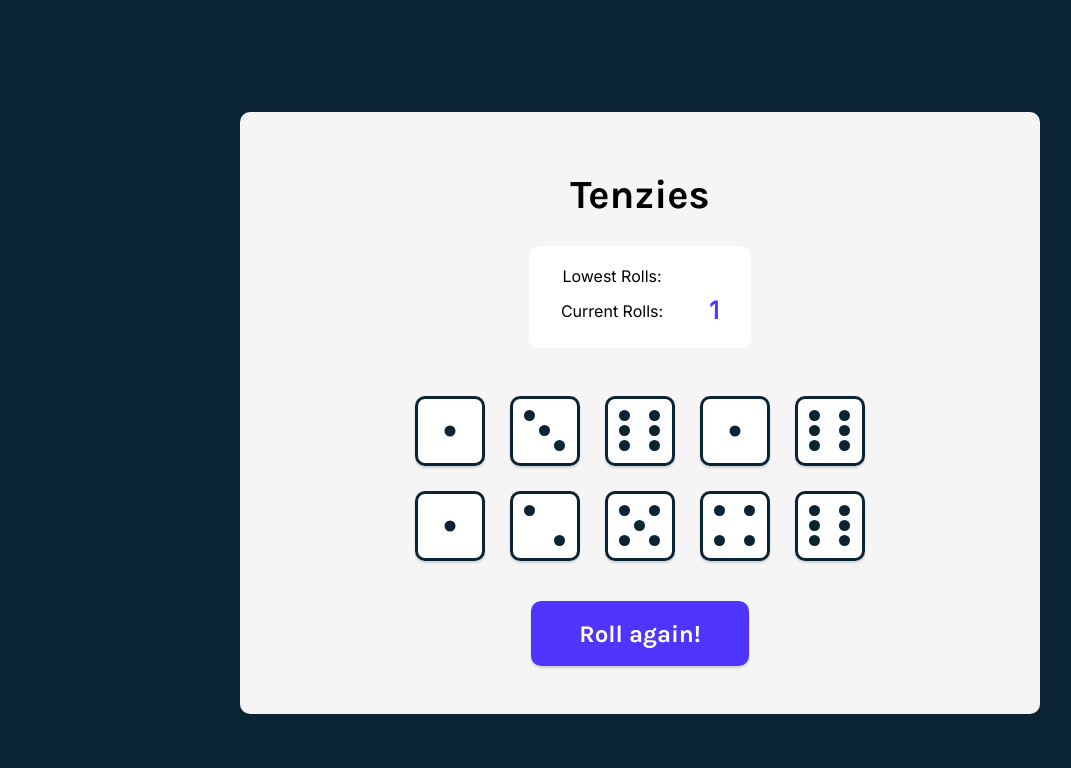
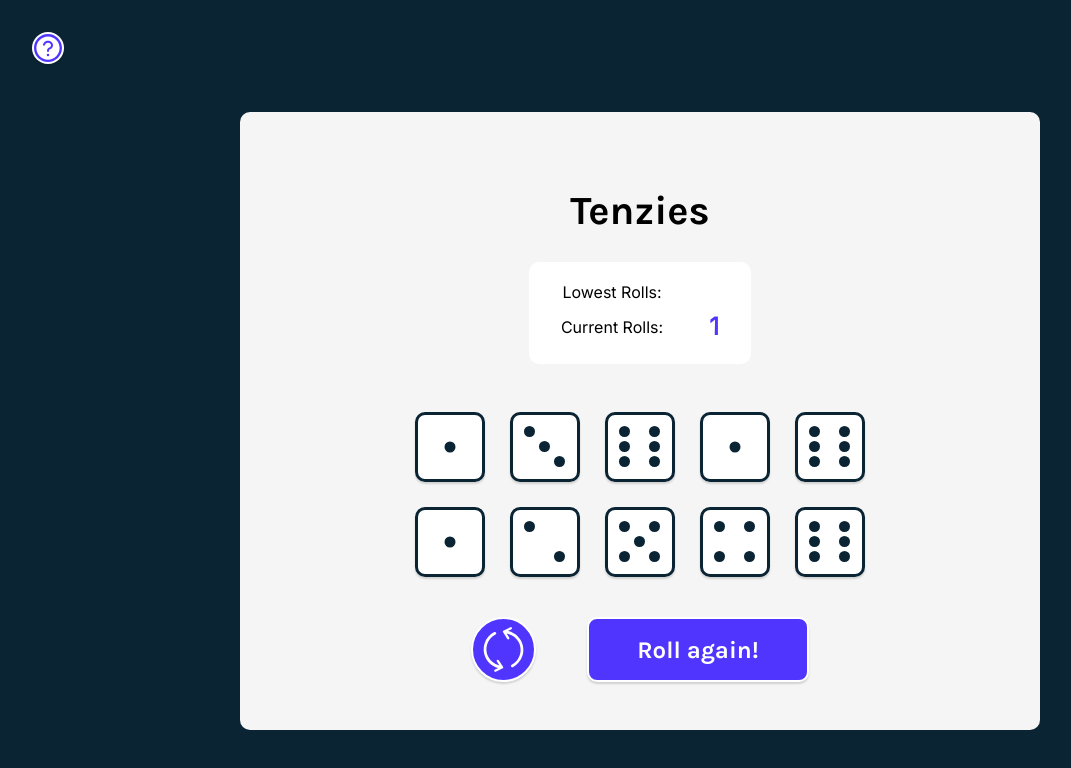
Before and after one commit to redirwin/tenzies, a React (Vite) app: page / in a window 1280 px wide. Both pictures are taken after a click on the button "Let's Roll!". Shown: the top 768 px of the page, without its empty margins (0-1071 px from the left). Built offline with nearby package versions, Linux system fonts and the light colour scheme.

Commit message:
Adds a help/about component and in-game reset button.

```diff
--- /dev/null
+++ b/src/Components/scripts/About.jsx
@@ -0,0 +1,59 @@
+import styles from "../styles/About.module.scss";
+import { TfiGithub, TfiLinkedin, TfiTwitter } from "react-icons/tfi";
+import { SlRefresh } from "react-icons/sl";
+
+
+export default function About(props) {
+  return (
+    <aside className={styles.About} onClick={() => props.handleShowAbout()}>
+      <h2>Rules</h2>
+      <p>
+        This is a simple version of the popular dice game, Tenzi. The goal is to
+        get all ten dice locked with the same number. The game is over when all dice are matched and locked.
+      </p>
+      <p>
+        To lock or unlock a die, simply click or tap on it. Only unlocked dice
+        will be rolled when you click the Roll button.
+      </p>
+      <p>
+        During game play, you'll also see the <SlRefresh /> button, which will immediately create a new game.
+      </p>
+      <p>
+        The scoreboard tracks the lowest number of rolls it took to get all ten dice locked with the same number. See if you can beat your best score!
+      </p>
+      <h2>About</h2>
+      <p>
+        This implementation of Tenzies was built using React.js and modular
+        Sass, with the original design specs and requirements provided by{" "}
+        <a href="https://scrimba.com" target="_blank">
+          Scrimba
+        </a>
+        . The game has been modified to include a few additional features,
+        including a reset button, a help button, dice pips (built with CSS), and
+        score keeping using local browser storage.
+      </p>
+      <h2>About the Developer</h2>
+      <p>
+        David Irwin is a web developer based in Mesa, Arizona. He has been
+        building websites and web applications for over 10 years, and has been
+        working with React.js since 2019. David works in higher education, and
+        is heavily involved with custom Druapal CMS implementations.
+      </p>
+      <p>
+        Some personal projects he's working on include a Minesweeper clone, a
+        headless CMS implementation, and a CRM for notary publics.
+      </p>
+      <div>
+        <a href="https://linkedin.com/in/redirwin" target="_blank">
+          <TfiLinkedin />
+        </a>
+        <a href="https://github.com/redirwin" target="_blank">
+          <TfiGithub />
+        </a>
+        <a href="https://twitter.com/redirwin" target="_blank">
+          <TfiTwitter />
+        </a>
+      </div>
+    </aside>
+  );
+}
--- a/src/Components/scripts/App.jsx
+++ b/src/Components/scripts/App.jsx
@@ -1,8 +1,11 @@
 import { useState, useEffect } from "react";
 import { nanoid } from "nanoid";
+import { AiOutlineQuestionCircle, AiFillCloseCircle } from "react-icons/ai";
+import { SlRefresh } from "react-icons/sl";
 import Confetti from "react-confetti";
 import styles from "../styles/App.module.scss";
 import Die from "./Die";
+import About from "./About";
 
 export default function App() {
   const [rolls, setRolls] = useState(0);
@@ -10,6 +13,7 @@ export default function App() {
   const [dice, setDice] = useState(getAllNewDice);
   const [tenzies, setTenzies] = useState(false);
   const [stats, setStats] = useState(getStats());
+  const [displayAbout, setDisplayAbout] = useState(false);
 
   useEffect(() => {
     const allDiceSame = dice.every((die) => die.value === dice[0].value);
@@ -74,19 +78,39 @@ export default function App() {
     );
   }
 
+  function resetGame() {
+    setDice(getAllNewDice);
+    setRolls(1);
+    setTenzies(false);
+    setShowInstructions(false);
+  }
+
+  function handleShowAbout() {
+    setDisplayAbout(!displayAbout);
+  }
+
   const diceElements = dice.map((die) => (
     <Die key={die.id} {...die} holdDice={holdDice} />
   ));
 
   return (
+    <>
+      {displayAbout && <About handleShowAbout={handleShowAbout} />}
       <main className={styles.App}>
-      {tenzies && <Confetti />}
+        {!displayAbout && (tenzies && <Confetti />)}
         <header>
+          <button
+            title="Help & About"
+            className={styles.help}
+            onClick={handleShowAbout}
+          >
+            {!displayAbout ? <AiOutlineQuestionCircle /> : <AiFillCloseCircle />}
+          </button>
           <h1>Tenzies</h1>
           {rolls === 0 && showInstructions === true ? (
             <p>
-            Roll until all dice are the same. Click or tap each die to freeze it
-            at its current value between rolls.
+              Roll until all dice are the same. Click or tap each die to freeze
+              it at its current value between rolls.
             </p>
           ) : (
             <div className={styles.score}>
@@ -102,11 +126,17 @@ export default function App() {
         {rolls > 0 && (
           <section className={styles.dice_container}>{diceElements}</section>
         )}
-      <div>
-        <button onClick={rollDice}>
+        <div className={styles.button_container}>
+          {rolls > 0 && !tenzies && (
+            <button title="New Game" className={styles.new} onClick={resetGame}>
+              <SlRefresh />
+            </button>
+          )}
+          <button title="Roll Dice" onClick={rollDice}>
             {tenzies ? "New Game" : rolls === 0 ? "Let's Roll!" : "Roll again!"}
           </button>
         </div>
       </main>
+    </>
   );
 }
--- /dev/null
+++ b/src/Components/styles/About.module.scss
@@ -0,0 +1,87 @@
+.About {
+    display: flex;
+    flex-direction: column;
+    align-items: center;
+    justify-content: flex-start;
+    position: absolute;
+    left: 50%;
+    top: 50%;
+    transform: translate(-50%, -50%);
+    width: 100%;
+    height: 100%;
+    padding: 5rem;
+    background: rgba(11, 36, 52, 1);
+    color: white;
+    font-family: 'Inter', sans-serif;
+    font-size: 1rem;
+    line-height: 2;
+    overflow: auto;
+
+    * {
+        max-width: 700px;
+    }
+
+    h2 {
+        font-family: 'Karla', sans-serif;
+        font-size: 2rem;
+        font-weight: 700;
+        margin: 1.5rem 0 0 0;
+        width: 100%;
+        @media only screen and (max-width: 500px) {
+            font-size: 1.5rem;
+            margin: 2rem 0 0;
+            line-height: 1;
+        }
+    }
+
+    p {
+        margin-top: .5rem;
+
+        a {
+            color: white;
+            // text-decoration: none;
+            font-weight: 700;
+            transition: all 0.2s ease-in-out;
+
+            &:hover {
+                color: #5035FF;
+            }
+        }
+
+        // span {
+        //     display: inline-flex;
+        //     align-items: center;
+        // }
+
+        svg {
+            display: inline;
+            margin: 0 .5rem;
+            font-size: 1.5rem;
+            position: relative;
+            top: .35rem;
+        }
+    }
+
+    div {
+        display: flex;
+        width: 100%;
+        margin: 2rem 0;
+
+        a {
+            font-size: 1.5rem;
+            color: white;
+            text-decoration: none;
+            font-weight: 700;
+            transition: all 0.2s ease-in-out;
+            margin-right: 1rem;
+
+            &:hover {
+                color: #5035FF;
+            }
+        }
+    }
+
+
+
+
+}
--- a/src/Components/styles/App.module.scss
+++ b/src/Components/styles/App.module.scss
@@ -1,11 +1,42 @@
 .App {
     // .App is semantic element <main>
+
+    .help {
+        position: fixed;
+        top: 2rem;
+        left: 2rem;
+        background: white;
+        box-shadow: 0px 2px 2px rgba(0, 0, 0, 0.15);
+        border: none;
+        border-radius: 50%;
+        cursor: pointer;
+        font-family: 'Karla', sans-serif;
+        font-size: 2rem;
+        font-weight: 700;
+        color: #5035FF;
+
+        &:active {
+            background: white;
+            box-shadow: inset 5px 5px 10px rgba(0, 0, 0, 0.15);
+        }
+
+        @media only screen and (max-width: 767px) {
+            background: #5035FF;
+            color: white;
+
+            &:active {
+                background: #5035FF;
+            }
+        }
+
+
+    }
 
     header {
         display: flex;
         flex-direction: column;
         align-items: center;
-        margin: 0 2rem 2rem;
+        margin: 1rem 2rem 2rem;
         text-align: center;
         font-family: 'Inter', sans-serif;
         line-height: 1.75;
@@ -51,21 +82,25 @@
 
     }
 
+    .button_container {
+        display: flex;
+        justify-content: center;
+        align-items: center;
+        margin-bottom: 2rem;
+        width: 75%;
+        margin: 0 auto;
+
         button {
             display: flex;
             align-items: center;
             justify-content: center;
-
             padding: 0 3rem;
-        margin: 2rem auto 0;
             height: 65px;
-
             background: #5035FF;
             box-shadow: 0px 2px 2px rgba(0, 0, 0, 0.15);
-        border: none;
+            border: 2px solid white;
             border-radius: 10px;
             cursor: pointer;
-
             font-family: 'Karla', sans-serif;
             font-size: 1.5rem;
             color: white;
@@ -78,6 +113,29 @@
             @media only screen and (max-width: 767px) {
                 height: 55px;
                 font-size: 1rem;
+            }
+        }
+
+        .new {
+            margin-right: .5rem;
+            border-radius: 50%;
+
+            svg {
+                height: 100%;
+                width: 100%;
+            }
+        }
+
+        .new {
+            padding: .5rem;
+        }
+
+        button:nth-child(2) {
+            margin-left: auto;
+        }
+
+        @media only screen and (max-width: 767px) {
+            min-width: 245px;
         }
 
     }
```
Lines whose indentation alone changed are shown as unchanged.
